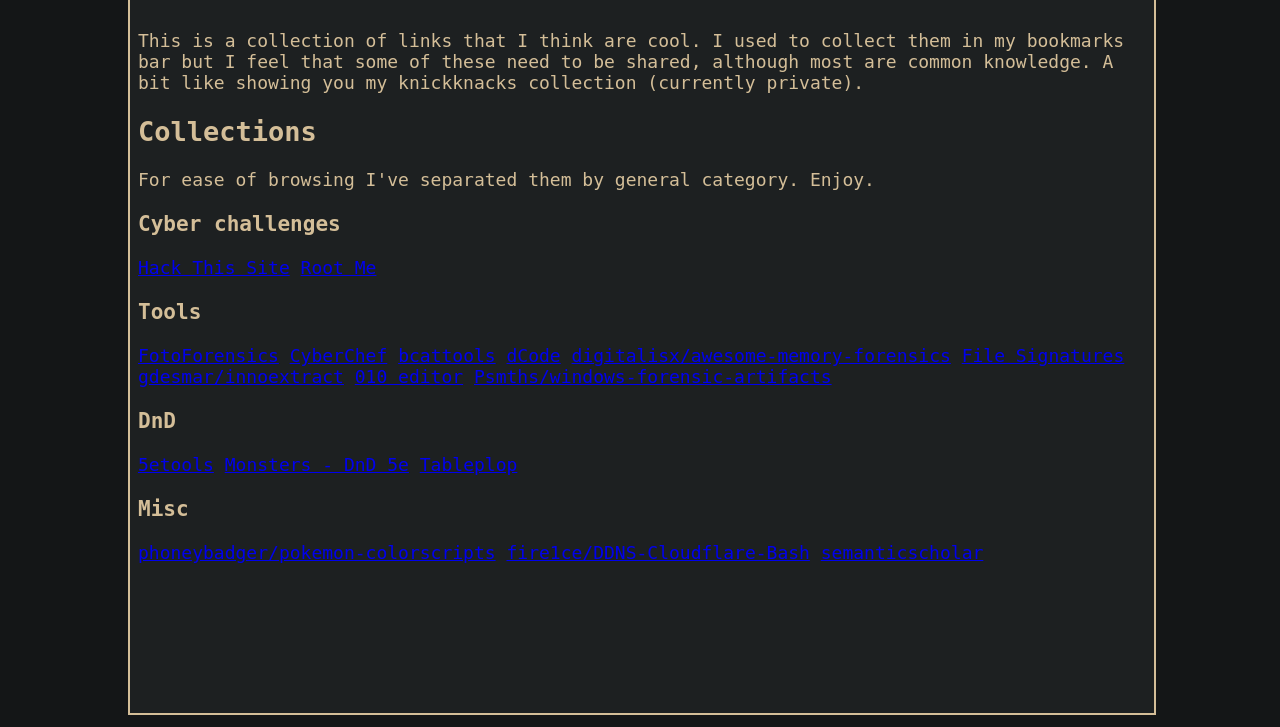
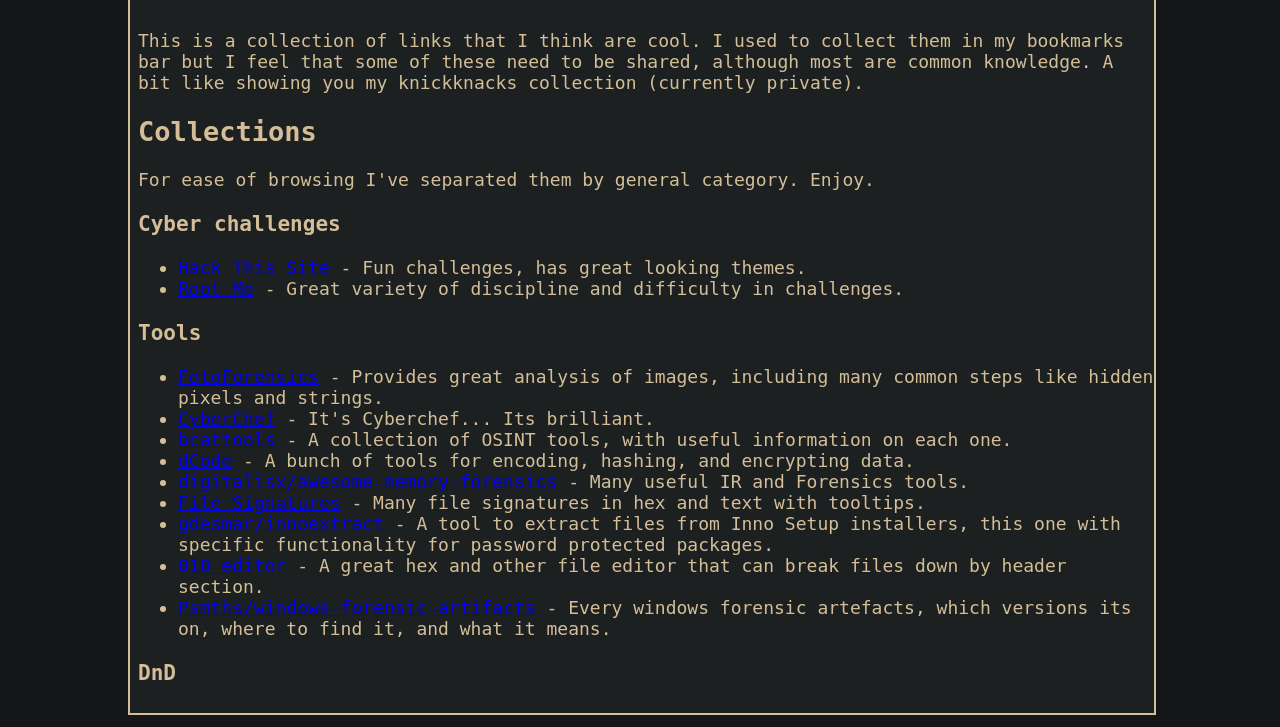
Before and after one commit to sacnit/sacnit.github.io, a plain HTML site: page cool_links.html in a window 1280 px wide. Shown: the part 73-800 px from the top of the page. Drawn offline with Linux system fonts and the light colour scheme.

Commit message:
Changed format of links, adding tooltips

```diff
--- a/cool_links.html
+++ b/cool_links.html
@@ -14,33 +14,37 @@
             <h2 id="collections">Collections</h2>
             <p>For ease of browsing I&#39;ve separated them by general category. Enjoy.</p>
             <h3 id="cyber-challenges">Cyber challenges</h3>
-            <p>
-                <a href="https://www.hackthissite.org/">Hack This Site</a>
-                <a href="https://www.root-me.org/?page=news&amp;lang=en">Root Me</a>
-            </p>
+            <ul>
+                <li><a href="https://www.hackthissite.org/">Hack This Site</a> - Fun challenges, has great looking themes.</li>
+                <li><a href="https://www.root-me.org/?page=news&amp;lang=en">Root Me</a> - Great variety of discipline and difficulty in challenges.</li>
+            </ul>
+
             <h3 id="tools">Tools</h3>
-            <p>
-                <a href="https://fotoforensics.com/">FotoForensics</a>
-                <a href="https://gchq.github.io/CyberChef/">CyberChef</a>
-                <a href="https://bellingcat.gitbook.io/toolkit">bcattools</a>
-                <a href="https://www.dcode.fr/">dCode</a>
-                <a href="https://github.com/digitalisx/awesome-memory-forensics">digitalisx/awesome-memory-forensics</a>
-                <a href="https://www.garykessler.net/library/file_sigs.html">File Signatures</a>
-                <a href="https://github.com/gdesmar/innoextract">gdesmar/innoextract</a>
-                <a href="https://www.sweetscape.com/010editor/">010 editor</a>
-                <a href="https://github.com/Psmths/windows-forensic-artifacts">Psmths/windows-forensic-artifacts</a>
-            </p>
+            <ul>
+                <li><a href="https://fotoforensics.com/">FotoForensics</a> - Provides great analysis of images, including many common steps like hidden pixels and strings.</li>
+                <li><a href="https://gchq.github.io/CyberChef/">CyberChef</a> - It's Cyberchef... Its brilliant.</li>
+                <li><a href="https://bellingcat.gitbook.io/toolkit">bcattools</a> - A collection of OSINT tools, with useful information on each one.</li>
+                <li><a href="https://www.dcode.fr/">dCode</a> - A bunch of tools for encoding, hashing, and encrypting data.</li>
+                <li><a href="https://github.com/digitalisx/awesome-memory-forensics">digitalisx/awesome-memory-forensics</a> - Many useful IR and Forensics tools.</li>
+                <li><a href="https://www.garykessler.net/library/file_sigs.html">File Signatures</a> - Many file signatures in hex and text with tooltips.</li>
+                <li><a href="https://github.com/gdesmar/innoextract">gdesmar/innoextract</a> - A tool to extract files from Inno Setup installers, this one with specific functionality for password protected packages.</li>
+                <li><a href="https://www.sweetscape.com/010editor/">010 editor</a> - A great hex and other file editor that can break files down by header section.</li>
+                <li><a href="https://github.com/Psmths/windows-forensic-artifacts">Psmths/windows-forensic-artifacts</a> - Every windows forensic artefacts, which versions its on, where to find it, and what it means.</li>
+            </ul>
+
             <h3 id="dnd">DnD</h3>
-            <p>
-                <a href="https://5e.tools/">5etools</a>
-                <a href="https://www.aidedd.org/dnd-filters/monsters.php">Monsters - DnD 5e</a>
-                <a href="https://new.tableplop.com/">Tableplop</a></p>
+            <ul>
+                <li><a href="https://5e.tools/">5etools</a> - A bunch of DND resources for 5e, like monsters, items, classes, features, and anything else mentioned in books.</li>
+                <li><a href="https://www.aidedd.org/dnd-filters/monsters.php">Monsters - DnD 5e</a> - A searchable database of DND 5e monsters.</li>
+                <li><a href="https://new.tableplop.com/">Tableplop</a> - A VTT for playing DND thats free and works well.</li>
+            </ul>
+
             <h3 id="misc">Misc</h3>
-            <p>
-                <a href="https://gitlab.com/phoneybadger/pokemon-colorscripts">phoneybadger/pokemon-colorscripts</a>
-                <a href="https://github.com/fire1ce/DDNS-Cloudflare-Bash">fire1ce/DDNS-Cloudflare-Bash</a>
-                <a href="https://www.semanticscholar.org/">semanticscholar</a>
-            </p>
+            <ul>
+                <li><a href="https://gitlab.com/phoneybadger/pokemon-colorscripts">phoneybadger/pokemon-colorscripts</a> - It makes pokemon in your terminal.</li>
+                <li><a href="https://github.com/fire1ce/DDNS-Cloudflare-Bash">fire1ce/DDNS-Cloudflare-Bash</a> - A script for managing Cloudflare DDNS updates.</li>
+                <li><a href="https://www.semanticscholar.org/">semanticscholar</a> - Makes searching for research papers easier.</li>
+            </ul>
         </div>
     </div>
 </body>
```
